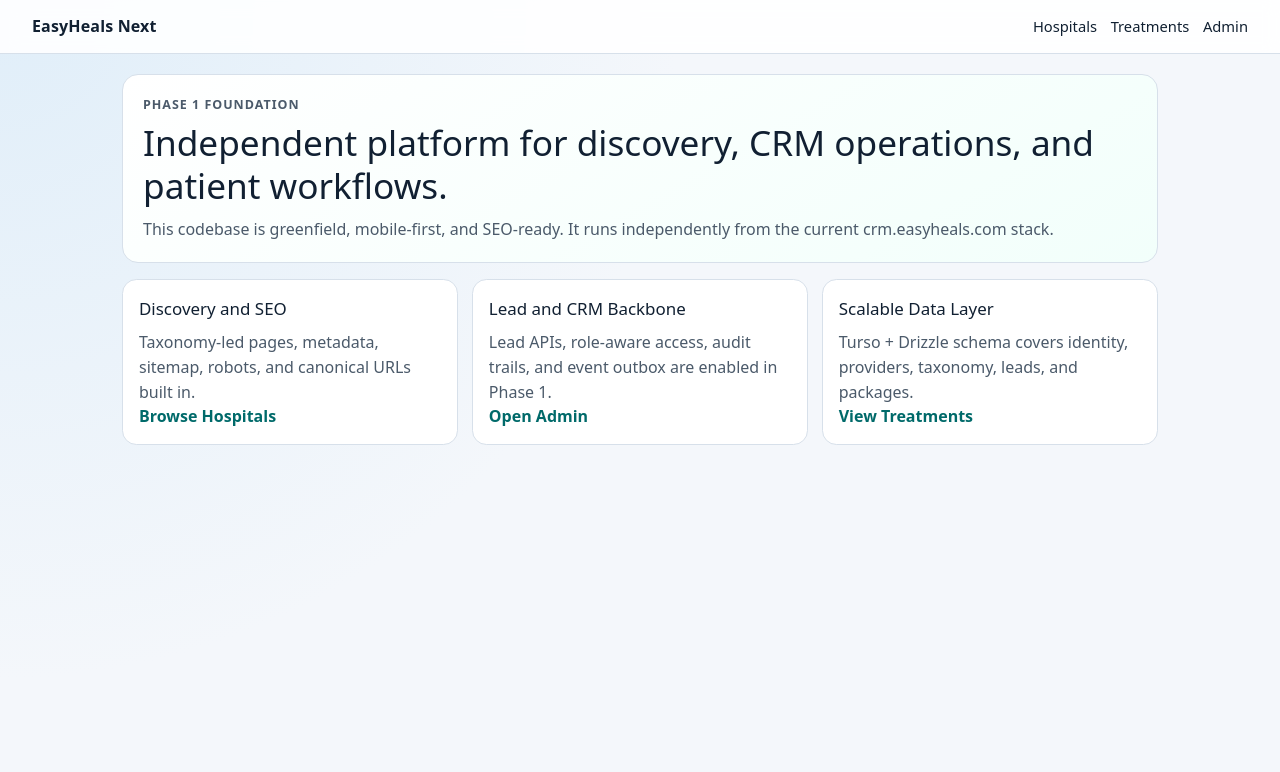
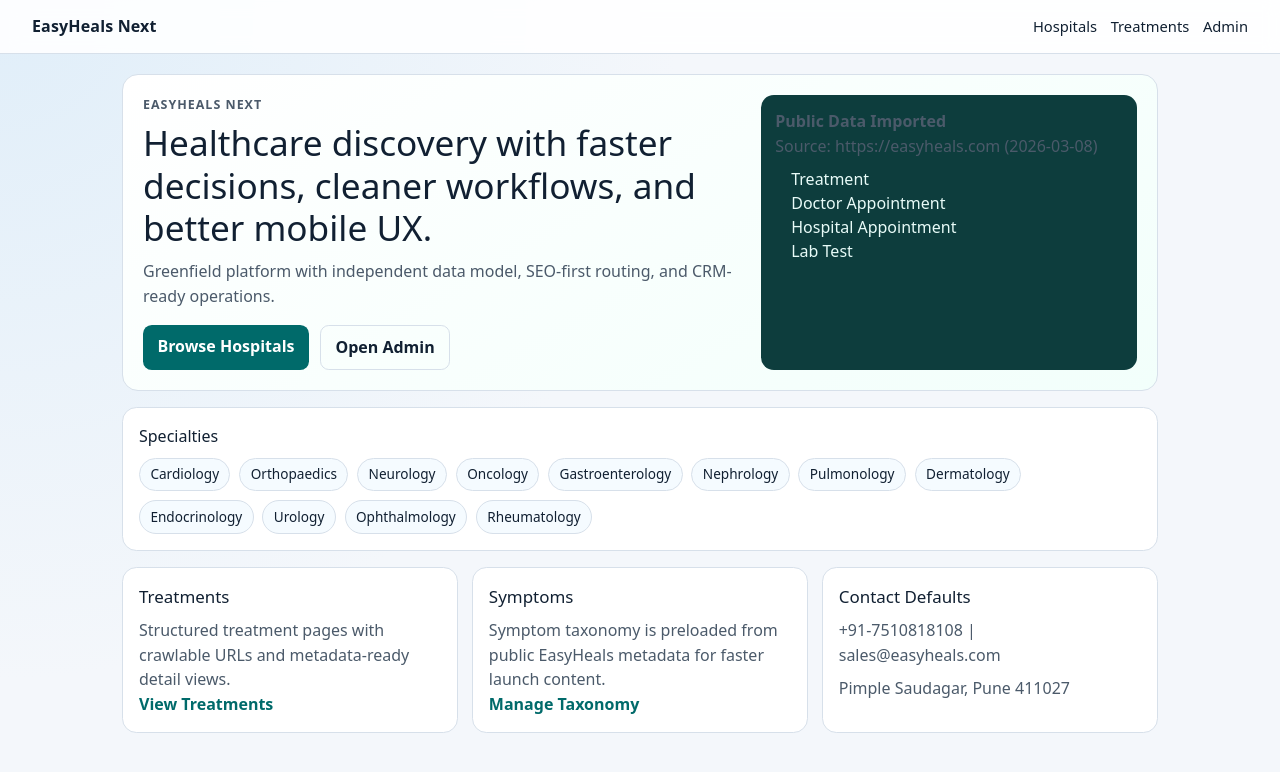
Before and after one commit to biswajitfoodroot/EasyHeals-next, a Next.js app: page / in a window 1280 px wide. Shown: the top 772 px of the page. Built offline with nearby package versions, Linux system fonts and the light colour scheme.

Commit message:
feat: improve landing UX and seed public easyheals metadata

```diff
--- a/src/app/globals.css
+++ b/src/app/globals.css
@@ -72,6 +72,53 @@ body {
   padding: 1.25rem;
 }
 
+.hero-split {
+  display: grid;
+  gap: 1rem;
+}
+
+.hero-panel {
+  background: #0d3d3d;
+  color: #e8fbf8;
+  border-radius: 0.8rem;
+  padding: 0.9rem;
+}
+
+.hero-panel ul {
+  margin: 0.5rem 0 0;
+  padding-left: 1rem;
+}
+
+.panel-title {
+  margin: 0;
+  font-weight: 700;
+}
+
+.cta-row {
+  margin-top: 1rem;
+  display: flex;
+  gap: 0.7rem;
+  flex-wrap: wrap;
+}
+
+.cta-primary,
+.cta-secondary {
+  padding: 0.6rem 0.9rem;
+  border-radius: 0.55rem;
+  text-decoration: none;
+  font-weight: 600;
+}
+
+.cta-primary {
+  background: #006a6a;
+  color: #fff;
+}
+
+.cta-secondary {
+  border: 1px solid var(--border);
+  color: var(--foreground);
+}
+
 .eyebrow {
   margin: 0;
   font-size: 0.78rem;
@@ -91,6 +138,32 @@ body {
   margin: 0;
   color: var(--muted);
   line-height: 1.55;
+}
+
+.chip-section {
+  margin-top: 1rem;
+  background: var(--surface);
+  border: 1px solid var(--border);
+  border-radius: 0.9rem;
+  padding: 1rem;
+}
+
+.chip-section h2 {
+  margin: 0 0 0.6rem;
+}
+
+.chip-grid {
+  display: flex;
+  gap: 0.55rem;
+  flex-wrap: wrap;
+}
+
+.chip {
+  padding: 0.35rem 0.65rem;
+  border-radius: 999px;
+  border: 1px solid var(--border);
+  background: #f5fbff;
+  font-size: 0.85rem;
 }
 
 .card-grid {
@@ -127,6 +200,11 @@ body {
     padding-inline: 2rem;
   }
 
+  .hero-split {
+    grid-template-columns: 1.6fr 1fr;
+    align-items: stretch;
+  }
+
   .card-grid {
     grid-template-columns: repeat(3, minmax(0, 1fr));
   }
--- a/src/app/page.tsx
+++ b/src/app/page.tsx
@@ -1,38 +1,71 @@
 import Link from "next/link";
+
+import { easyHealsPublicData } from "@/data/easyhealsPublicData";
 
 export default function Home() {
   return (
     <main className="home-main">
-      <section className="hero">
-        <p className="eyebrow">Phase 1 Foundation</p>
-        <h1>Independent platform for discovery, CRM operations, and patient workflows.</h1>
-        <p>
-          This codebase is greenfield, mobile-first, and SEO-ready. It runs independently from
-          the current crm.easyheals.com stack.
-        </p>
+      <section className="hero hero-split">
+        <div>
+          <p className="eyebrow">EasyHeals Next</p>
+          <h1>Healthcare discovery with faster decisions, cleaner workflows, and better mobile UX.</h1>
+          <p>
+            Greenfield platform with independent data model, SEO-first routing, and CRM-ready operations.
+          </p>
+          <div className="cta-row">
+            <Link href="/hospitals" className="cta-primary">
+              Browse Hospitals
+            </Link>
+            <Link href="/admin" className="cta-secondary">
+              Open Admin
+            </Link>
+          </div>
+        </div>
+        <div className="hero-panel">
+          <p className="panel-title">Public Data Imported</p>
+          <p>
+            Source: {easyHealsPublicData.source} ({easyHealsPublicData.scrapedOn})
+          </p>
+          <ul>
+            {easyHealsPublicData.services.map((item) => (
+              <li key={item}>{item}</li>
+            ))}
+          </ul>
+        </div>
+      </section>
+
+      <section className="chip-section">
+        <h2>Specialties</h2>
+        <div className="chip-grid">
+          {easyHealsPublicData.specialties.map((item) => (
+            <span className="chip" key={item}>
+              {item}
+            </span>
+          ))}
+        </div>
       </section>
 
       <section className="card-grid" aria-label="Discovery highlights" style={{ marginTop: "1rem" }}>
         <article className="card">
-          <h2>Discovery and SEO</h2>
-          <p>Taxonomy-led pages, metadata, sitemap, robots, and canonical URLs built in.</p>
-          <Link href="/hospitals" style={{ color: "#006a6a", fontWeight: 600 }}>
-            Browse Hospitals
+          <h2>Treatments</h2>
+          <p>Structured treatment pages with crawlable URLs and metadata-ready detail views.</p>
+          <Link href="/treatments" style={{ color: "#006a6a", fontWeight: 600 }}>
+            View Treatments
           </Link>
         </article>
         <article className="card">
-          <h2>Lead and CRM Backbone</h2>
-          <p>Lead APIs, role-aware access, audit trails, and event outbox are enabled in Phase 1.</p>
+          <h2>Symptoms</h2>
+          <p>Symptom taxonomy is preloaded from public EasyHeals metadata for faster launch content.</p>
           <Link href="/admin" style={{ color: "#006a6a", fontWeight: 600 }}>
-            Open Admin
+            Manage Taxonomy
           </Link>
         </article>
         <article className="card">
-          <h2>Scalable Data Layer</h2>
-          <p>Turso + Drizzle schema covers identity, providers, taxonomy, leads, and packages.</p>
-          <Link href="/treatments" style={{ color: "#006a6a", fontWeight: 600 }}>
-            View Treatments
-          </Link>
+          <h2>Contact Defaults</h2>
+          <p>
+            {easyHealsPublicData.contact.phone} | {easyHealsPublicData.contact.email}
+          </p>
+          <p>{easyHealsPublicData.contact.address}</p>
         </article>
       </section>
     </main>
--- /dev/null
+++ b/src/data/easyhealsPublicData.ts
@@ -0,0 +1,53 @@
+export const easyHealsPublicData = {
+  scrapedOn: "2026-03-08",
+  source: "https://easyheals.com",
+  contact: {
+    phone: "+91-7510818108",
+    email: "sales@easyheals.com",
+    address: "Pimple Saudagar, Pune 411027",
+  },
+  services: [
+    "Treatment",
+    "Doctor Appointment",
+    "Hospital Appointment",
+    "Lab Test",
+  ],
+  specialties: [
+    "Cardiology",
+    "Orthopaedics",
+    "Neurology",
+    "Oncology",
+    "Gastroenterology",
+    "Nephrology",
+    "Pulmonology",
+    "Dermatology",
+    "Endocrinology",
+    "Urology",
+    "Ophthalmology",
+    "Rheumatology",
+  ],
+  treatments: [
+    "Dialysis",
+    "Hernia Repair",
+    "Cataract Surgery",
+    "Heart Surgery",
+    "Chemotherapy",
+    "CT Scan",
+    "MRI Scan",
+    "Blood Test",
+    "Body Checkup",
+    "ICU Care",
+  ],
+  symptoms: [
+    "Headache",
+    "Dry Cough",
+    "Nasal Congestion",
+    "Skin Rash",
+    "Nausea",
+    "Fever",
+    "Fatigue",
+    "Breathlessness",
+    "Painful Urination",
+    "Jaundice",
+  ],
+};
--- a/src/db/seed.ts
+++ b/src/db/seed.ts
@@ -1,6 +1,8 @@
 import { config } from "dotenv";
 import bcrypt from "bcryptjs";
 import { eq } from "drizzle-orm";
+
+import { easyHealsPublicData } from "@/data/easyhealsPublicData";
 
 config({ path: ".env.local", quiet: true });
 config({ quiet: true });
@@ -61,6 +63,14 @@ async function run() {
   }
 
   const hospitalSeed = [
+    {
+      name: "EasyHeals Care Hub Pune",
+      city: "Pune",
+      state: "Maharashtra",
+      phone: easyHealsPublicData.contact.phone,
+      email: easyHealsPublicData.contact.email,
+      addressLine1: easyHealsPublicData.contact.address,
+    },
     { name: "Apollo Chennai", city: "Chennai", state: "Tamil Nadu" },
     { name: "Fortis Bangalore", city: "Bengaluru", state: "Karnataka" },
     { name: "Ruby Hall Pune", city: "Pune", state: "Maharashtra" },
@@ -75,14 +85,30 @@ async function run() {
   }
 
   const taxonomySeed = [
-    { type: "specialty", title: "Cardiology", description: "Heart and vascular treatments" },
-    { type: "specialty", title: "Neurology", description: "Brain and nervous system care" },
-    { type: "treatment", title: "Angioplasty", description: "Coronary artery procedure" },
-    { type: "treatment", title: "Knee Replacement", description: "Orthopedic joint replacement" },
+    ...easyHealsPublicData.services.map((title) => ({
+      type: "service",
+      title,
+      description: "Imported from EasyHeals public services navigation.",
+    })),
+    ...easyHealsPublicData.specialties.map((title) => ({
+      type: "specialty",
+      title,
+      description: "Imported from EasyHeals public specialties metadata.",
+    })),
+    ...easyHealsPublicData.treatments.map((title) => ({
+      type: "treatment",
+      title,
+      description: "Imported from EasyHeals public treatment metadata.",
+    })),
+    ...easyHealsPublicData.symptoms.map((title) => ({
+      type: "symptom",
+      title,
+      description: "Imported from EasyHeals public symptoms metadata.",
+    })),
   ];
 
   for (const item of taxonomySeed) {
-    const slug = slugify(item.title);
+    const slug = slugify(`${item.type}-${item.title}`);
     const exists = await db.select().from(taxonomyNodes).where(eq(taxonomyNodes.slug, slug)).limit(1);
     if (!exists.length) {
       await db.insert(taxonomyNodes).values({ ...item, slug });
```
Also changed, not shown: 1 other file (tests, documents, lock files or other folders).
